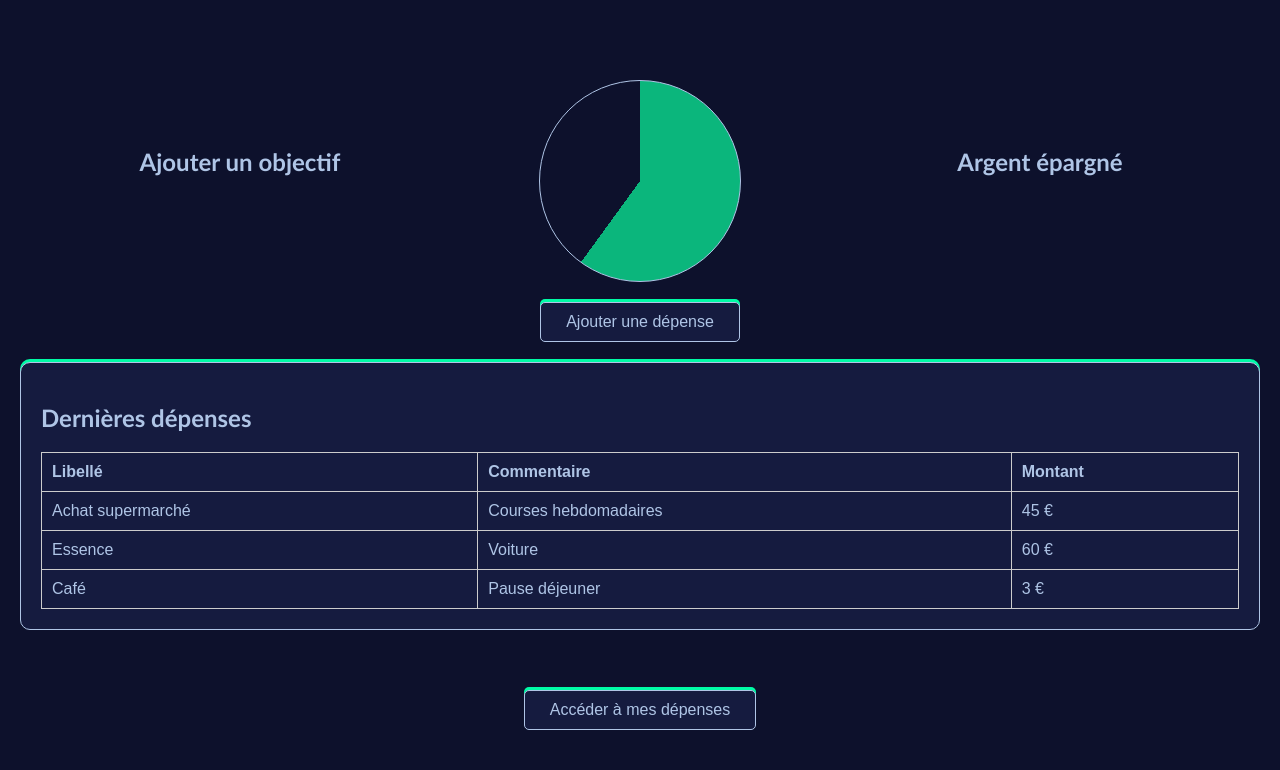
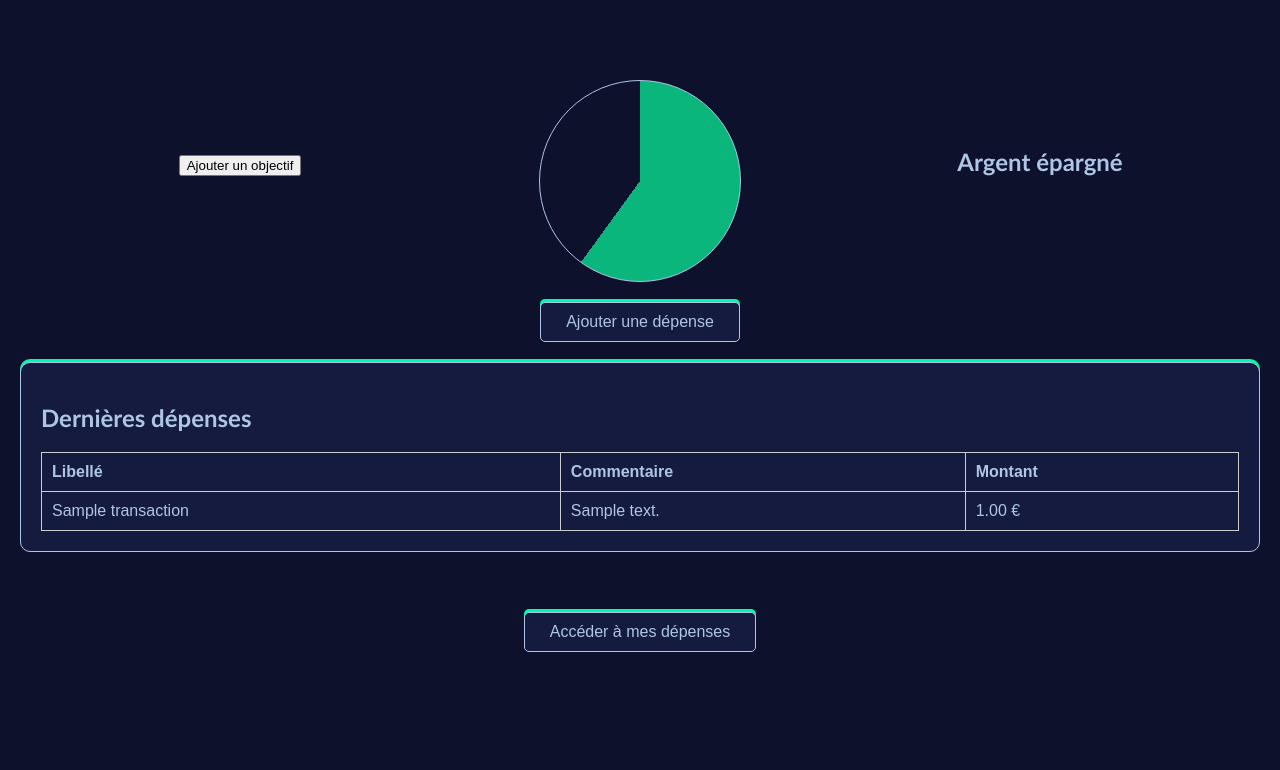
Before and after one commit to aferrah/Budgeometre, a Flask app: page / in a window 1280 px wide. Shown: the part 160-930 px from the top of the page. After the commit the page ends 812 px from the top, so only its background shows below. Run offline with Flask 3, Linux system fonts and the light colour scheme; tables that the repository leaves empty hold one stand-in row (values such as "Sample post").

Commit message:
liste transactions accueil

```diff
--- a/app.py
+++ b/app.py
@@ -34,6 +34,7 @@ class Transaction(db.Model):
     montant = db.Column(db.Numeric(15, 2), nullable=False)
     dateTransaction = db.Column(db.DateTime, nullable=False, default=datetime.utcnow)
     titre = db.Column(db.String(100), nullable=False)
+    commentaire = db.Column(db.String(255))
 
     idCategorie = db.Column(
         db.Integer,
@@ -49,7 +50,7 @@ class Transaction(db.Model):
     )
 
     def __repr__(self):
-        return f"<Transaction {self.titre} {self.montant}>"
+        return f"<Transaction {self.titre} {self.montant} {self.commentaire}>"
 
 
 class Objectif(db.Model):
@@ -78,38 +79,79 @@ class Objectif(db.Model):
 
 @app.route("/")
 def home():
-    # Affiche le fichier `templates/index.html`
-    return render_template("index.html")
+    # Récupère des données depuis la base et les envoie au template
+    # - dernières transactions (10)
+    transactions = (
+        Transaction.query.order_by(Transaction.dateTransaction.desc()).limit(10).all()
+    )
+
+    # - solde total (somme des montants)
+    total_balance = db.session.query(db.func.coalesce(db.func.sum(Transaction.montant), 0)).scalar()
+
+    # - totaux par catégorie (nom, somme)
+    category_totals = (
+        db.session.query(Categorie.nom, db.func.coalesce(db.func.sum(Transaction.montant), 0))
+        .join(Transaction)
+        .group_by(Categorie.idCategorie)
+        .all()
+    )
+
+    # - objectifs
+    objectifs = Objectif.query.all()
+
+    return render_template(
+        "index.html",
+        transactions=transactions,
+        total_balance=total_balance,
+        category_totals=category_totals,
+        objectifs=objectifs,
+    )
 
 
 @app.route("/init-test")
 def init_test():
-    """Crée une catégorie + transaction + objectif pour tester."""
-    # 1) créer une catégorie
-    cat = Categorie(nom="Alimentation", description="Courses, restos, etc.")
-    db.session.add(cat)
+    """Crée plusieurs catégories, transactions et objectifs pour tester."""
+    # 1) Créer les catégories
+    cat_alimentation = Categorie(nom="Alimentation", description="Courses, restos, etc.")
+    cat_transport = Categorie(nom="Transport", description="Essence, transports publics")
+    cat_loisirs = Categorie(nom="Loisirs", description="Cinéma, activités")
+
+    db.session.add_all([cat_alimentation, cat_transport, cat_loisirs])
     db.session.commit()
 
-    # 2) créer une transaction liée à cette catégorie
-    tr = Transaction(
-        montant=-25.50,
-        titre="Courses",
-        categorie=cat,
-    )
-    db.session.add(tr)
+    # 2) Créer plusieurs transactions
+    transactions_data = [
+        Transaction(titre="Courses supermarché", montant=-45.30, categorie=cat_alimentation, commentaire="Courses hebdo"),
+        Transaction(titre="Restaurant", montant=-28.50, categorie=cat_alimentation, commentaire="Déjeuner en famille"),
+        Transaction(titre="Essence", montant=-60.00, categorie=cat_transport, commentaire="Plein d'essence"),
+        Transaction(titre="Ticket bus", montant=-15.00, categorie=cat_transport, commentaire="Abonnement mensuel"),
+        Transaction(titre="Cinéma", montant=-12.00, categorie=cat_loisirs, commentaire="Film avec amis"),
+        Transaction(titre="Courses Leclerc", montant=-38.75, categorie=cat_alimentation, commentaire="Courses principales"),
+        Transaction(titre="Café", montant=-5.50, categorie=cat_alimentation, commentaire="Pause café au travail"),
+    ]
+
+    for tr in transactions_data:
+        db.session.add(tr)
     db.session.commit()
 
-    # 3) créer un objectif lié à cette catégorie
-    obj = Objectif(
-        montant=200,
-        description="Budget courses mensuel",
+    # 3) Créer des objectifs
+    obj_alimentation = Objectif(
+        montant=250,
+        description="Budget alimentation mensuel",
         frequence="mensuel",
-        categorie=cat,
+        categorie=cat_alimentation,
     )
-    db.session.add(obj)
+    obj_transport = Objectif(
+        montant=150,
+        description="Budget transport mensuel",
+        frequence="mensuel",
+        categorie=cat_transport,
+    )
+
+    db.session.add_all([obj_alimentation, obj_transport])
     db.session.commit()
 
-    return "Données de test ajoutées ✅"
+    return "Données de test ajoutées ✅ (3 catégories, 7 transactions, 2 objectifs)"
 
 
 @app.route("/transactions")
--- a/templates/index.html
+++ b/templates/index.html
@@ -13,7 +13,7 @@
     <main>
         <section class="content-row">
             <div class="left">
-                <h2>Ajouter un objectif</h2>
+                <h2><button>Ajouter un objectif</button></h2>
             </div>
 
             <div class="center">
@@ -21,7 +21,7 @@
             </div>
 
             <div class="right">
-                <h2>Argent épargné</h2>
+                <h2><buttton>Argent épargné</buttton></h2>
             </div>
         </section>
 
@@ -31,6 +31,7 @@
 
         <section class="recent-expenses">
             <h2>Dernières dépenses</h2>
+            {% if transactions %}
                 <table>
                     <thead>
                         <tr>
@@ -40,23 +41,18 @@
                         </tr>
                     </thead>
                     <tbody>
+                        {% for t in transactions %}
                             <tr>
-                        <td>Achat supermarché</td>
-                        <td>Courses hebdomadaires</td>
-                        <td>45 €</td>
+                                <td>{{ t.titre }}</td>
+                                <td>{{ t.commentaire or '' }}</td>
+                                <td>{{ '%.2f'|format(t.montant) }} €</td>
                             </tr>
-                    <tr>
-                        <td>Essence</td>
-                        <td>Voiture</td>
-                        <td>60 €</td>
-                    </tr>
-                    <tr>
-                        <td>Café</td>
-                        <td>Pause déjeuner</td>
-                        <td>3 €</td>
-                    </tr>
+                        {% endfor %}
                     </tbody>
                 </table>
+            {% else %}
+                <p>Aucune dépense enregistrée pour l'instant.</p>
+            {% endif %}
         </section>
     </main>
     <div class="add-expense-container">
```
Lines whose indentation alone changed are shown as unchanged.
